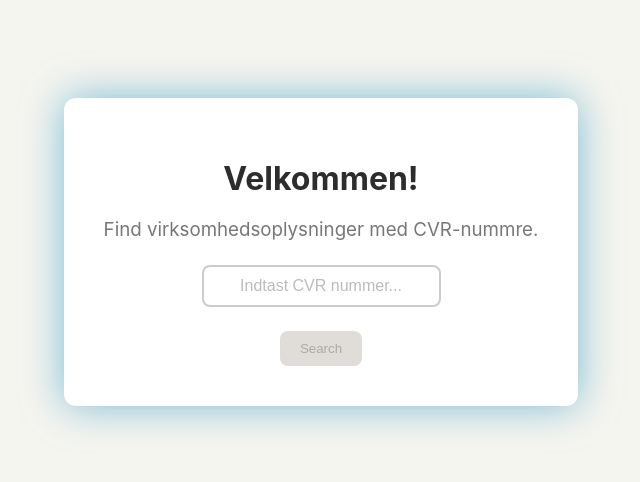
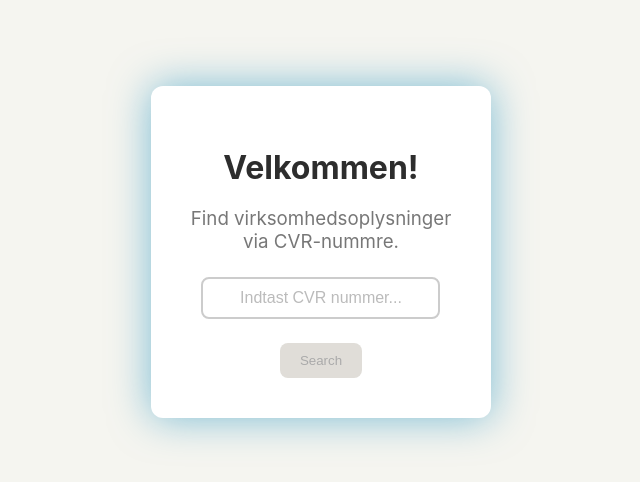
Before and after one commit to JakobPrimdal/CVRLookUpApp-Frontend2React, a React (Vite) app: page / in a window 1280 px wide. Shown: the part 156-638 px from the top of the page, without its empty margins (319-959 px from the left). Built offline with nearby package versions, Linux system fonts and the light colour scheme.

Commit message:
Refactor: Split text-line h3 on home page

```diff
--- a/src/pages/Home.jsx
+++ b/src/pages/Home.jsx
@@ -15,7 +15,8 @@ export default function Home() {
             <div className="card">
                 <div className='home-text'>
                     <h1>Velkommen!</h1>
-                    <h3>Find virksomhedsoplysninger med CVR-nummre.</h3>
+                    <h3>Find virksomhedsoplysninger</h3>
+                    <h3>via CVR-nummre.</h3>
                 </div>
                 <CvrSearch />
             </div>
```
